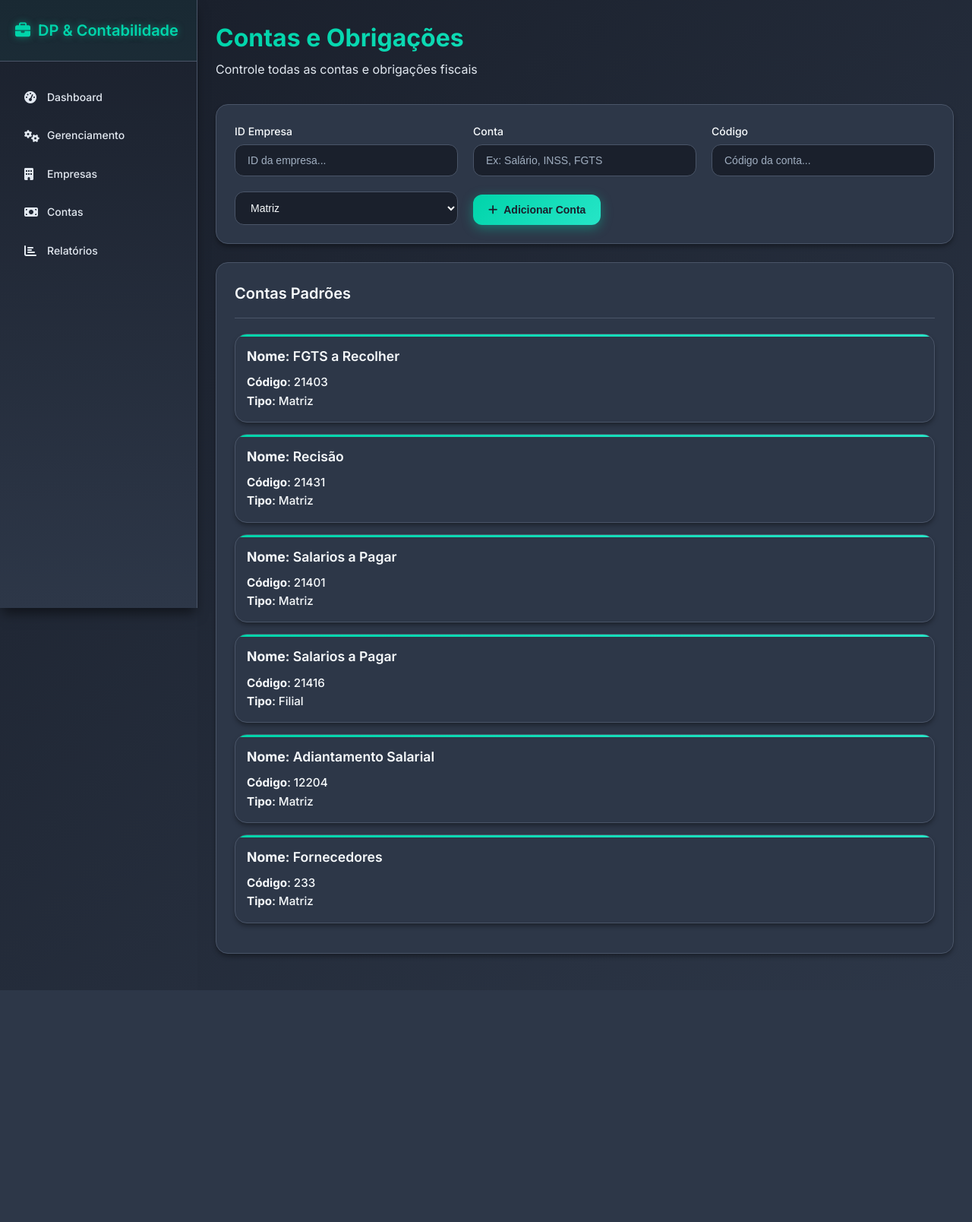
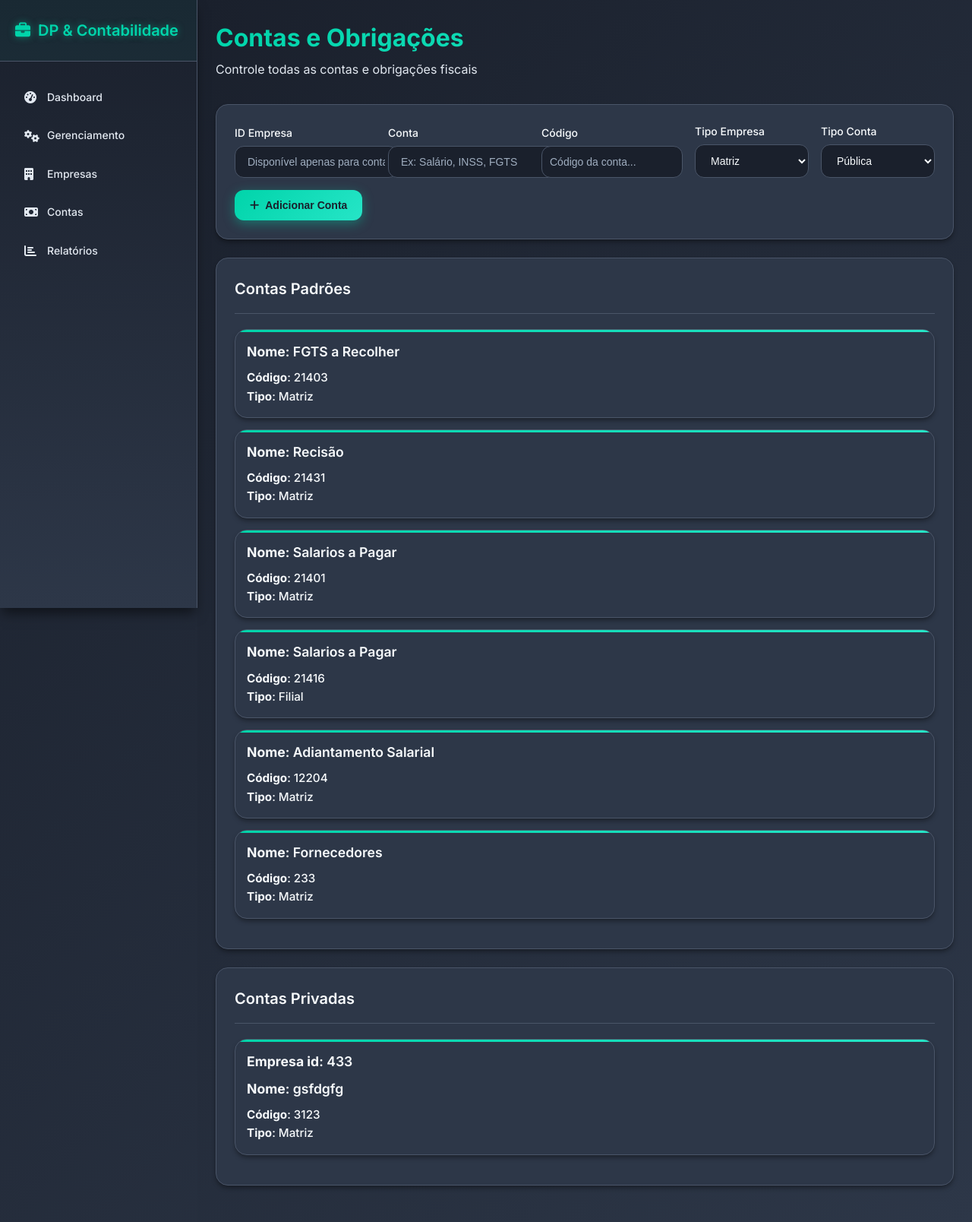
Before and after one commit to GabigolDEVPY/Gestao-DP-contabil, a Flask app: page /contas in a window 1280 px wide. Shown: the whole page at 76% size. Before the commit the page ends 1303 px from the top, so only its background shows below. Run offline with Flask 3, Linux system fonts and the light colour scheme; data comes from the database, SQL or seed files in the repository; both versions use the stored data as it was after the commit; parts of the project's set-up code (start-up, migrations or seed data) failed here and were passed over.

Commit message:
add files

```diff
--- a/routes/contas.py
+++ b/routes/contas.py
@@ -5,12 +5,13 @@ contas_bp = Blueprint('contas', __name__)
 
 @contas_bp.route("/contas", methods=["GET"])
 def return_page():
-    contas = Contas.retornar_contas()
-    return render_template("contas.html", contas=contas)
+    contas, contas_privadas = Contas.retornar_contas()
+    return render_template("contas.html", contas=contas, contas_privadas=contas_privadas)
 
 
 @contas_bp.route("/contas/criar", methods=["POST"])
 def criar_conta():
     dados = request.form.to_dict()
     print(dados)
+    Contas.criar_contas(dados)
     return redirect(url_for("contas.return_page"))
--- a/static/script.js
+++ b/static/script.js
@@ -32,6 +32,76 @@ function mudarCor(select) {
   }[valor] || 'white';
 }
 
+function toggleForm(id) {
+  const div = document.getElementById(id);
+  const icon = document.getElementById('toggle-icon-' + id);
+
+  if (!div) {
+    console.error('Elemento não encontrado:', id);
+    return;
+  }
+
+  const isHidden = div.classList.contains('hidden') ||
+                   div.style.display === 'none' ||
+                   div.style.display === '';
+
+  if (isHidden) {
+    div.classList.remove('hidden');
+    div.style.display = 'block';
+    if (icon) icon.textContent = '−';
+  } else {
+    div.classList.add('hidden');
+    div.style.display = 'none';
+    if (icon) icon.textContent = '+';
+  }
+}
+
+// Função para controlar o campo ID Empresa baseado no tipo de conta
+function toggleIdEmpresaField() {
+  const tipoContaSelect = document.getElementById('tipo_conta');
+  const idEmpresaInput = document.getElementById('idEmpresa');
+
+  if (!tipoContaSelect || !idEmpresaInput) return;
+
+  const tipoContaValue = tipoContaSelect.value;
+
+  if (tipoContaValue === 'privada') {
+    idEmpresaInput.disabled = false;
+    idEmpresaInput.required = true;
+    idEmpresaInput.placeholder = 'Digite o ID da empresa...';
+  } else {
+    idEmpresaInput.disabled = true;
+    idEmpresaInput.required = false;
+    idEmpresaInput.value = '';
+    idEmpresaInput.placeholder = 'Disponível apenas para contas privadas';
+  }
+}
+
+// Validação do formulário de contas
+function validateContaForm(event) {
+  const tipoContaSelect = document.getElementById('tipo_conta');
+  const idEmpresaInput = document.getElementById('idEmpresa');
+
+  if (!tipoContaSelect || !idEmpresaInput) return true;
+
+  const tipoContaValue = tipoContaSelect.value;
+  const idEmpresaValue = idEmpresaInput.value.trim();
+
+  if (tipoContaValue === 'privada' && !idEmpresaValue) {
+    event.preventDefault();
+    alert('Para contas privadas, o ID da Empresa é obrigatório.');
+    idEmpresaInput.focus();
+    return false;
+  }
+
+  // Se for conta pública, garante que o ID empresa esteja vazio no envio
+  if (tipoContaValue === 'publica') {
+    idEmpresaInput.value = '';
+  }
+
+  return true;
+}
+
 document.addEventListener('DOMContentLoaded', function () {
   // Inicializa cores e adiciona evento de mudança
   document.querySelectorAll('.statusSelect').forEach(select => {
@@ -55,28 +125,21 @@ document.addEventListener('DOMContentLoaded', function () {
       toggledesc(codigo);
     });
   });
-});
 
-function toggleForm(id) {
-  const div = document.getElementById(id);
-  const icon = document.getElementById('toggle-icon-' + id);
+  // Funcionalidade para o formulário de contas
+  const tipoContaSelect = document.getElementById('tipo_conta');
+  const contaForm = document.getElementById('contaForm');
 
-  if (!div) {
-    console.error('Elemento não encontrado:', id);
-    return;
+  if (tipoContaSelect) {
+    // Event listener para mudança no tipo de conta
+    tipoContaSelect.addEventListener('change', toggleIdEmpresaField);
+
+    // Executa a função na inicialização
+    toggleIdEmpresaField();
   }
 
-  const isHidden = div.classList.contains('hidden') ||
-                   div.style.display === 'none' ||
-                   div.style.display === '';
-
-  if (isHidden) {
-    div.classList.remove('hidden');
-    div.style.display = 'block';
-    if (icon) icon.textContent = '−';
-  } else {
-    div.classList.add('hidden');
-    div.style.display = 'none';
-    if (icon) icon.textContent = '+';
+  if (contaForm) {
+    // Validação no submit
+    contaForm.addEventListener('submit', validateContaForm);
   }
-}
+});
--- a/static/style.css
+++ b/static/style.css
@@ -545,17 +545,29 @@ a {
   font-weight: 400;
 }
 
-/* Formulários */
+/* FORMULÁRIOS - SEÇÃO CORRIGIDA */
 .form-grid {
-  display: grid;
-  grid-template-columns: repeat(auto-fit, minmax(250px, 1fr));
-  gap: 20px;
+  display: flex;
+  flex-wrap: wrap;
+  gap: 16px;
   align-items: end;
+}
+
+/* Responsividade para o form-grid */
+@media (min-width: 768px) {
+  .form-grid {
+    display: grid;
+    grid-template-columns: repeat(auto-fit, minmax(150px, max-content));
+    gap: 16px;
+    align-items: end;
+    justify-content: start;
+  }
 }
 
 .form-group {
   display: flex;
   flex-direction: column;
+  min-width: fit-content;
 }
 
 .form-group label {
@@ -563,6 +575,7 @@ a {
   margin-bottom: 6px;
   color: var(--text-primary);
   font-size: 14px;
+  white-space: nowrap;
 }
 
 .form-group input,
@@ -575,6 +588,7 @@ a {
   background: var(--bg-primary);
   color: var(--text-primary);
   transition: all 0.3s ease;
+  min-width: 0; /* Permite que o input seja menor que seu conteúdo */
 }
 
 .form-group input::placeholder,
@@ -594,6 +608,7 @@ a {
 .form-actions {
   display: flex;
   gap: 12px;
+  align-self: end;
 }
 
 /* Botões */
@@ -986,211 +1001,4 @@ select:focus,
 /* Scrollbar personalizada */
 ::-webkit-scrollbar {
   width: 8px;
-  height: 8px;
 }
-
-::-webkit-scrollbar-track {
-  background: var(--bg-primary);
-  border-radius: 4px;
-}
-
-::-webkit-scrollbar-thumb {
-  background: linear-gradient(135deg, var(--primary-color), var(--primary-light));
-  border-radius: 4px;
-}
-
-::-webkit-scrollbar-thumb:hover {
-  background: linear-gradient(135deg, var(--primary-light), var(--primary-color));
-}
-
-/* Responsividade */
-@media (max-width: 768px) {
-  .sidebar {
-    width: 260px;
-    transform: translateX(-100%);
-    transition: transform 0.3s ease;
-  }
-
-  .sidebar.open {
-    transform: translateX(0);
-  }
-
-  .main-content {
-    margin-left: 0;
-    padding: 16px;
-  }
-
-  .main-header {
-    flex-direction: column;
-    gap: 16px;
-    align-items: stretch;
-  }
-
-  .search-container {
-    max-width: none;
-  }
-
-  .dashboard-grid {
-    grid-template-columns: 1fr;
-  }
-
-  .form-grid {
-    grid-template-columns: 1fr;
-  }
-
-  .page-header h1 {
-    font-size: 1.5rem;
-  }
-}
-
-/* Animações adicionais */
-@keyframes glow {
-  0%, 100% {
-    box-shadow: 0 0 5px rgba(0, 212, 170, 0.5);
-  }
-  50% {
-    box-shadow: 0 0 20px rgba(0, 212, 170, 0.8);
-  }
-}
-
-.metric-card:hover .metric-icon {
-  animation: glow 2s infinite;
-}
-
-/* Efeito de partículas de fundo (opcional) */
-body::before {
-  content: '';
-  position: fixed;
-  top: 0;
-  left: 0;
-  width: 100%;
-  height: 100%;
-  background-image: radial-gradient(circle at 20% 20%, rgba(0, 212, 170, 0.1) 0%, transparent 50%),
-                    radial-gradient(circle at 80% 80%, rgba(0, 212, 170, 0.05) 0%, transparent 50%);
-  pointer-events: none;
-  z-index: -1;
-}
-
-/* Sobrescrever estilos inline que podem estar causando o fundo branco */
-div[style*="background"] {
-  background: var(--bg-primary) !important;
-}
-
-li[style*="background:#f9f9f9"] {
-  background: var(--bg-secondary) !important;
-}
-
-/* Garantir que todos os textos sigam a paleta */
-.form-filial * {
-  color: var(--text-primary) !important;
-}
-
-.form-filial strong {
-  color: var(--primary-color) !important;
-}
-
-.form-filial small {
-  color: var(--text-muted) !important;
-}
-
-/* Estilização específica para o toggle icon */
-.btn-descricao-toggle span {
-  margin-left: 8px;
-  font-weight: bold;
-  transition: transform 0.3s ease;
-}
-
-.btn-descricao-toggle:hover span {
-  transform: scale(1.2);
-}
-
-.hidden {
-  display: none !important;
-}
-
-/* Estilização adicional para os botões de toggle */
-.btn-descricao-toggle {
-  background: none;
-  border: none;
-  color: #007bff;
-  cursor: pointer;
-  padding: 2px 5px;
-  margin-left: 10px;
-  border-radius: 3px;
-  font-size: 12px;
-}
-
-.btn-descricao-toggle:hover {
-  background-color: #f8f9fa;
-}
-
-.descricao-textarea {
-  width: 100%;
-  border: 1px solid #ddd;
-  border-radius: 4px;
-  padding: 8px;
-  font-family: inherit;
-  resize: vertical;
-}
-
-
-/* Regras para garantir que elementos hidden fiquem ocultos */
-.hidden {
-  display: none !important;
-}
-
-.form-filial.hidden {
-  display: none !important;
-}
-
-/* Estilização adicional para os botões de toggle */
-.btn-descricao-toggle {
-  background: none;
-  border: none;
-  color: #007bff;
-  cursor: pointer;
-  padding: 2px 5px;
-  margin-left: 10px;
-  border-radius: 3px;
-  font-size: 12px;
-}
-
-.btn-descricao-toggle:hover {
-  background-color: var(--primary-color);
-}
-
-.descricao-textarea {
-  width: 100%;
-  border: 1px solid #ddd;
-  border-radius: 4px;
-  padding: 8px;
-  font-family: inherit;
-  resize: vertical;
-}
-
-/* Estilização para os botões de toggle das empresas */
-.btn.btn-outline.btn-descricao-toggle {
-  background: var(--primary-color);
-  border: 1px solid #dee2e6;
-  color: #495057;
-  padding: 8px 12px;
-  margin: 8px 0 4px 0;
-  border-radius: 4px;
-  font-size: 14px;
-  width: auto;
-  display: inline-block;
-}
-
-.btn.btn-outline.btn-descricao-toggle:hover {
-  background-color: var(--primary-color);
-  border-color: #adb5bd;
-}
-
-/* Container dos formulários de filiais */
-.form-filial {
-  background: var(--primary-color);
-  border: 1px solid #dee2e6;
-  border-radius: 6px;
-  padding: 15px;
-  margin: 10px 0;
-}
--- a/templates/contas.html
+++ b/templates/contas.html
@@ -17,16 +17,24 @@
       </div>
       <div class="form-group">
         <label for="contaDesc">Conta</label>
-        <input  name="conta" type="text" id="contaDesc" placeholder="Ex: Salário, INSS, FGTS" required>
+        <input style="width: 300px;" name="conta" type="text" id="contaDesc" placeholder="Ex: Salário, INSS, FGTS" required>
       </div>
       <div class="form-group">
         <label for="contaDesc">Código</label>
-        <input name="codigo" type="text" id="contaDesc" placeholder="Código da conta..." required>
+        <input style="height: 42px;" name="codigo" type="number" id="contaDesc" placeholder="Código da conta..." required>
       </div>
       <div class="form-group">
+        <label for="contaDesc">Tipo Empresa</label>
         <select name="tipo" id="tipo_empresa">
           <option value="Matriz">Matriz</option>
           <option value="Filial">Filial</option>
+        </select>
+      </div>
+      <div class="form-group">
+        <label for="contaDesc">Tipo Conta</label>
+        <select name="tipo_conta" id="tipo_conta">
+          <option value="publica">Pública</option>
+          <option value="privada">Privada</option>
         </select>
       </div>
       <div class="form-actions">
@@ -62,5 +70,34 @@
       {% endif %}
     </ul>
   </div>
+
+  <div class="content-card">
+    <div class="card-header">
+      <h3>Contas Privadas</h3>
+    </div>
+    <ul id="contaLista">
+      {% if contas_privadas %}
+        {% for conta in contas_privadas %}
+          <li class="empresa-item">
+            <div class="empresa-header">
+              <strong class="empresa-nome"><strong>Empresa id</strong>: {{ conta.empresa_id }}</strong>
+            </div>
+            <div class="empresa-header">
+              <strong class="empresa-nome"><strong>Nome</strong>: {{ conta.conta_nome }}</strong>
+            </div>
+            <div class="empresa-details">
+              <span class="empresa-cnpj"><strong>Código</strong>: {{ conta.conta_codigo }}</span>
+            </div>
+            <div class="empresa-details">
+              <span class="empresa-cnpj"><strong>Tipo</strong>: {{ conta.conta_tipo}}</span>
+            </div>
+          </li>
+        {% endfor %}
+      {% else %}
+        <li>Nenhuma conta registrada ainda.</li>
+      {% endif %}
+    </ul>
+  </div>
+
 </section>
 {% endblock %}
--- a/utils/func_contas.py
+++ b/utils/func_contas.py
@@ -6,4 +6,15 @@ class Contas:
     @staticmethod
     def retornar_contas():
         contas = execute_command("SELECT * FROM contas_modelos")
-        return contas
+        contas_privadas = execute_command("SELECT * FROM contas_privadas")
+        return contas, contas_privadas
+
+    @staticmethod
+    def criar_contas(dados):
+        del dados["tipo_conta"]
+        if "id_empresa" in dados:
+            execute_command("INSERT INTO contas_privadas (empresa_id, conta_nome, conta_codigo, conta_tipo) VALUES (?, ?, ?, ?)", tuple(dados.values()))
+            print("conta privada")
+            return
+        execute_command("INSERT INTO contas_modelos (conta_nome, conta_codigo, conta_tipo) VALUES (?, ?, ?)", tuple(dados.values()))
+        return
```
Also changed, not shown: comandosSQL.sql (+9 -0 lines), utils/func_empresas.py (+6 -3 lines), data_base.db.
